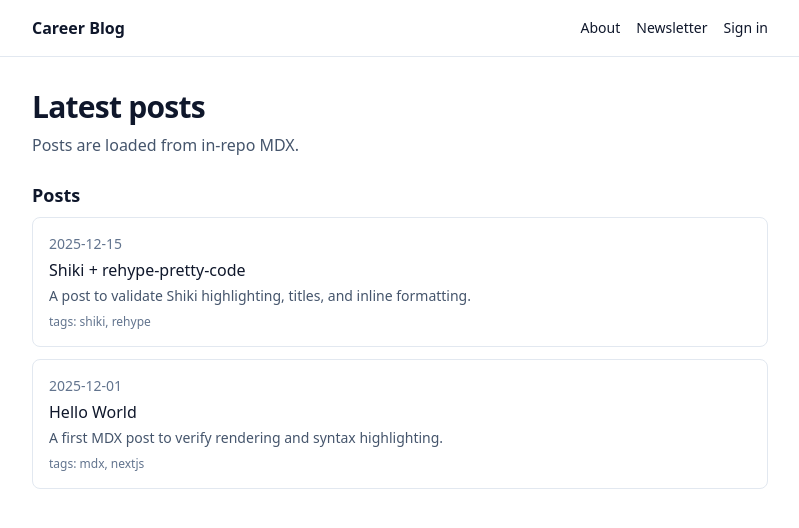
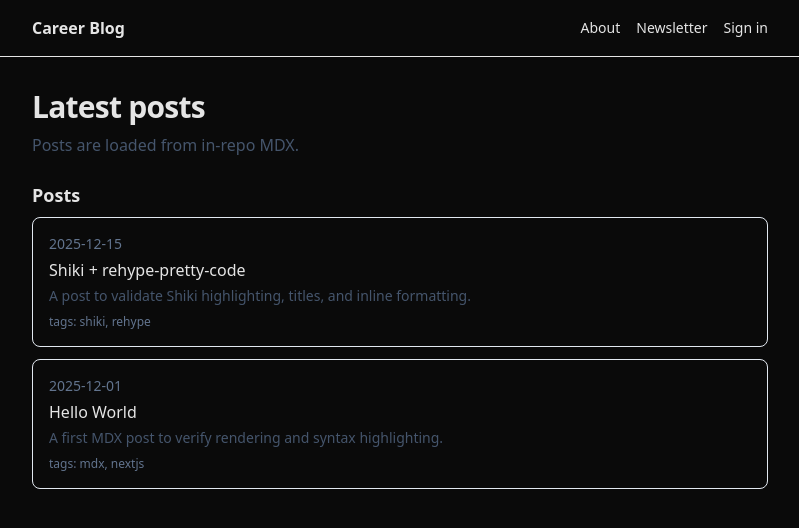
Before and after one commit to jose-perales/blog, a Next.js app: page / in a window 1280 px wide. Shown: the top 528 px of the page, without its empty margins (240-1039 px from the left). Built offline with nearby package versions, Linux system fonts and the light colour scheme; no server answers.

Commit message:
feat(design): implement dark theme foundation (Design M1)
- Tailwind config: colors, spacing, fontFamily tokens
- CSS custom properties for theming
- Set color-scheme: dark as default
- Apply bg-background and text-foreground to root layout
- Add 12 tests for design tokens and theme

```diff
--- a/app/globals.css
+++ b/app/globals.css
@@ -1,11 +1,27 @@
 @import "tailwindcss";
 
 :root {
-  color-scheme: light;
+  --bg-primary: #0a0a0a;
+  --bg-elevated: #141414;
+  --bg-subtle: #1a1a1a;
+  --fg-primary: #e5e5e5;
+  --fg-secondary: #a3a3a3;
+  --fg-muted: #525252;
+  --accent-primary: #d4d4d4;
+  --accent-hover: #fafafa;
+  --accent-subtle: #404040;
+  --code-bg: #0d0d0d;
+  --code-fg: #c9d1d9;
+  --success: #4ade80;
+  --error: #f87171;
+
+  color-scheme: dark;
 }
 
 body {
   margin: 0;
+  background-color: var(--bg-primary);
+  color: var(--fg-primary);
 }
 
 .mdx {
--- a/app/layout.tsx
+++ b/app/layout.tsx
@@ -19,29 +19,32 @@ export default async function RootLayout({
   const session = await auth();
 
   return (
-    <html lang="en">
-      <body className="min-h-dvh bg-white text-slate-900">
-        <header className="border-b border-slate-200">
+    <html lang="en" className="bg-background text-foreground">
+      <body className="bg-background text-foreground min-h-dvh">
+        <header className="border-accent-subtle border-b">
           <nav className="mx-auto flex max-w-3xl items-center justify-between px-4 py-4">
             <Link href="/" className="font-semibold">
               Career Blog
             </Link>
             <div className="flex items-center gap-4 text-sm">
-              <Link href="/about" className="hover:underline">
+              <Link href="/about" className="text-foreground-secondary hover:text-foreground">
                 About
               </Link>
-              <Link href="/newsletter" className="hover:underline">
+              <Link href="/newsletter" className="text-foreground-secondary hover:text-foreground">
                 Newsletter
               </Link>
               {session?.user ? (
                 <div className="flex items-center gap-3">
-                  <span className="text-slate-600">
+                  <span className="text-foreground-secondary">
                     Signed in as {session.user.name ?? session.user.email}
                   </span>
                   <SignOutButton />
                 </div>
               ) : (
-                <Link href="/auth/sign-in" className="hover:underline">
+                <Link
+                  href="/auth/sign-in"
+                  className="text-foreground-secondary hover:text-foreground"
+                >
                   Sign in
                 </Link>
               )}
--- a/tailwind.config.ts
+++ b/tailwind.config.ts
@@ -3,7 +3,40 @@ import type { Config } from "tailwindcss";
 export default {
   content: ["./app/**/*.{js,ts,jsx,tsx,mdx}", "./components/**/*.{js,ts,jsx,tsx,mdx}"],
   theme: {
-    extend: {},
+    extend: {
+      colors: {
+        background: {
+          DEFAULT: "#0a0a0a",
+          elevated: "#141414",
+          subtle: "#1a1a1a",
+        },
+        foreground: {
+          DEFAULT: "#e5e5e5",
+          secondary: "#a3a3a3",
+          muted: "#525252",
+        },
+        accent: {
+          DEFAULT: "#d4d4d4",
+          hover: "#fafafa",
+          subtle: "#404040",
+        },
+        code: {
+          bg: "#0d0d0d",
+          fg: "#c9d1d9",
+        },
+        success: "#4ade80",
+        error: "#f87171",
+      },
+      spacing: {
+        "18": "4.5rem",
+        "22": "5.5rem",
+        "30": "7.5rem",
+      },
+      fontFamily: {
+        sans: ["Inter", "SF Pro Text", "system-ui", "sans-serif"],
+        mono: ["JetBrains Mono", "Fira Code", "SF Mono", "monospace"],
+      },
+    },
   },
   plugins: [],
 } satisfies Config;
```
Also changed, not shown: 2 other files (tests, documents, lock files or other folders).
